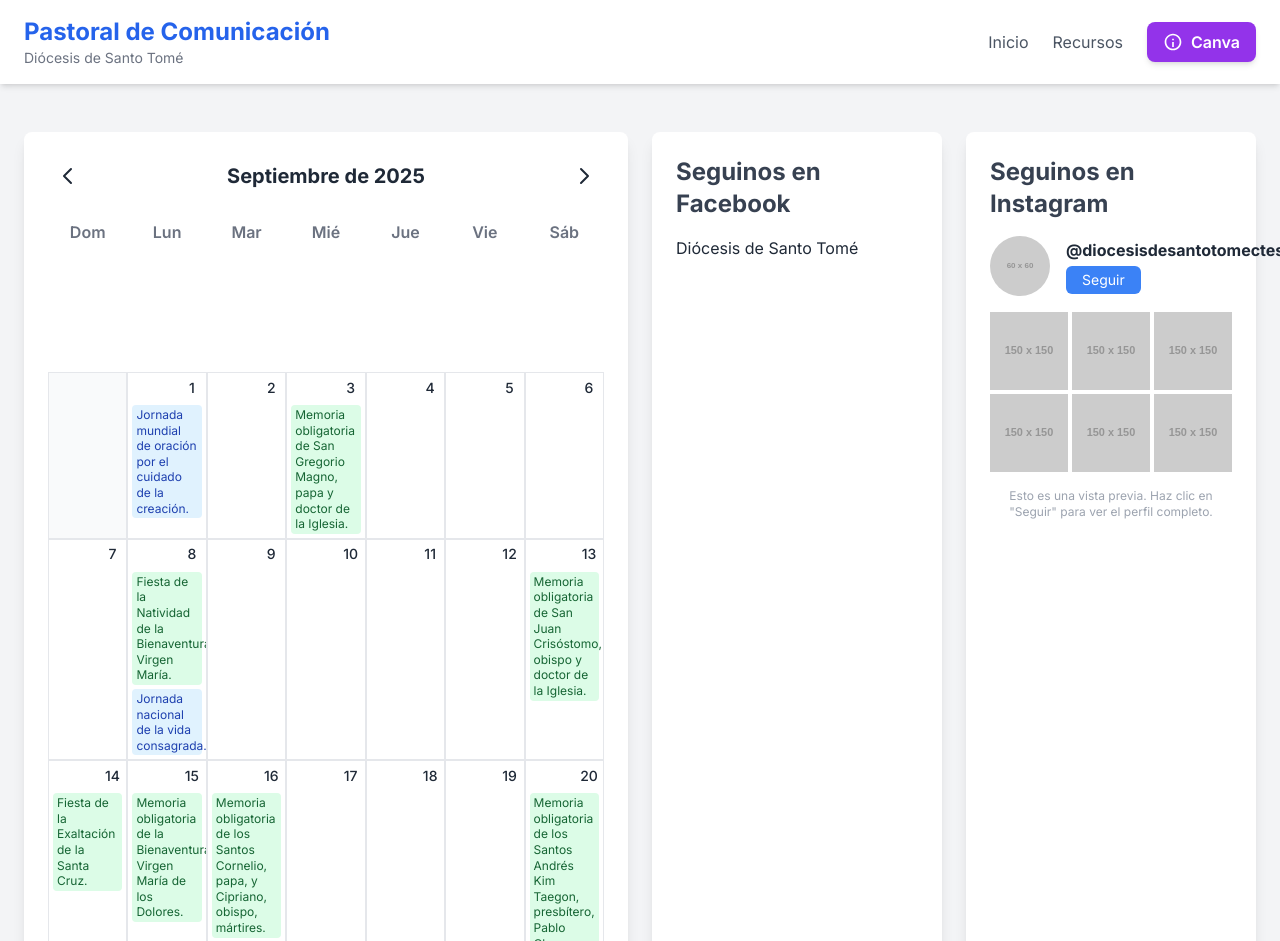
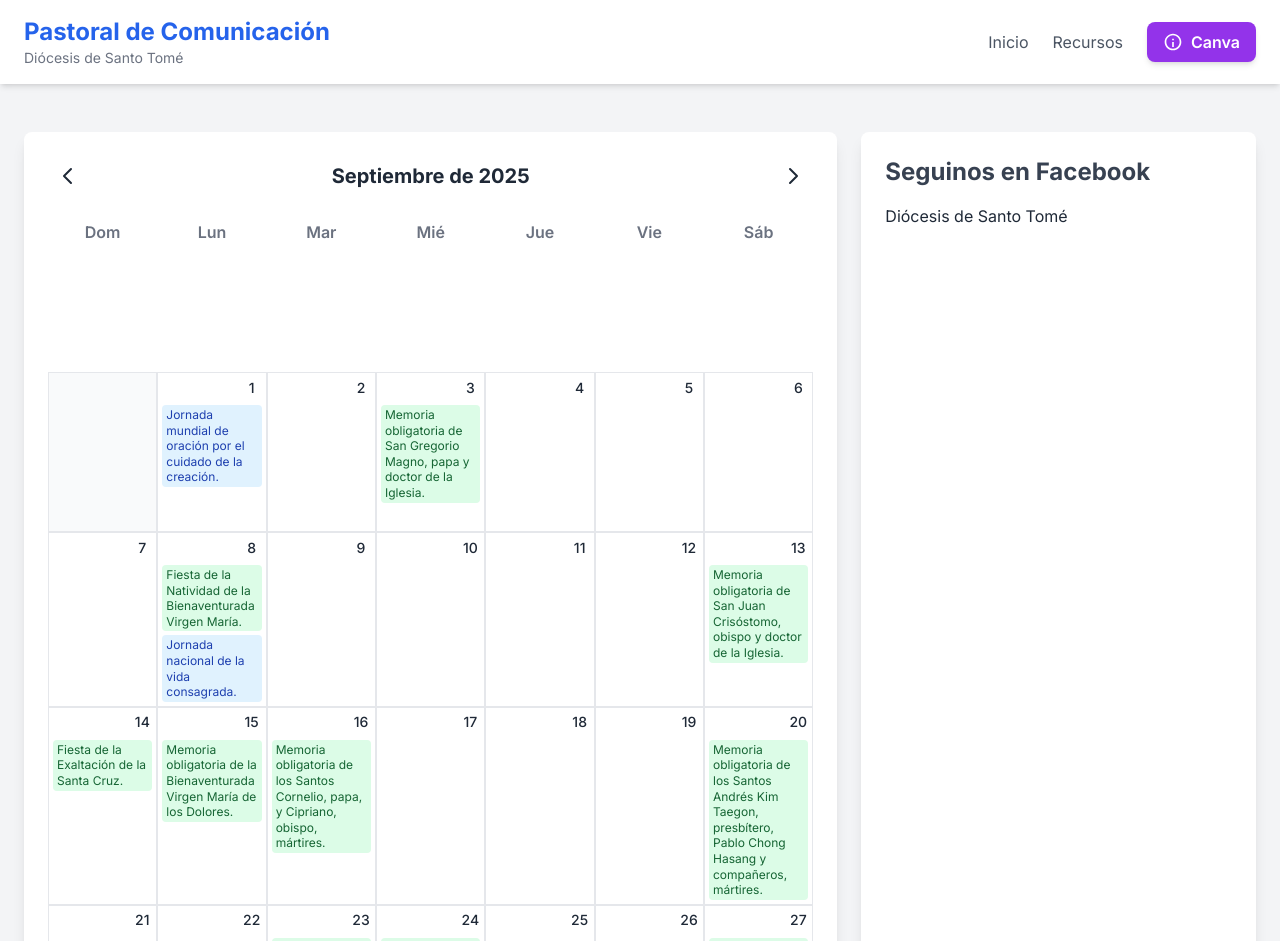
Before and after one commit to parroquiasanjose/pastoraldelacomunicacion, a plain HTML site: page index.html in a window 1280 px wide. Shown: the top 941 px of the page. Drawn offline with nearby package versions, Linux system fonts and the light colour scheme; placeholder pictures from the web are drawn by us.

Commit message:
Update index.html

```diff
--- a/index.html
+++ b/index.html
@@ -97,7 +97,7 @@
 
     <!-- Contenido Principal -->
     <main class="container mx-auto p-4 md:p-6 mt-6">
-        <div class="grid grid-cols-1 lg:grid-cols-4 gap-6">
+        <div class="grid grid-cols-1 lg:grid-cols-3 gap-6">
 
             <!-- Columna del Calendario -->
             <div class="lg:col-span-2 bg-white p-6 rounded-lg shadow-lg">
@@ -142,28 +142,6 @@
                      </div>
                  </div>
             </div>
-
-            <!-- Columna de Instagram -->
-            <div class="bg-white p-6 rounded-lg shadow-lg flex flex-col">
-                <h3 class="text-2xl font-bold mb-4 text-gray-700">Seguinos en Instagram</h3>
-                <div class="flex items-center mb-4">
-                    <img src="https://placehold.co/60x60/E1306C/white?text=DST" alt="Logo Diócesis" class="rounded-full mr-4">
-                    <div>
-                        <p class="font-bold">@diocesisdesantotomectes</p>
-                        <a href="https://www.instagram.com/diocesisdesantotomectes/" target="_blank" rel="noopener noreferrer" class="inline-block mt-1 bg-blue-500 text-white px-4 py-1 rounded-md text-sm hover:bg-blue-600 transition">Seguir</a>
-                    </div>
-                </div>
-                <div class="grid grid-cols-3 gap-1">
-                    <img src="https://placehold.co/150x150/cccccc/ffffff?text=Post" alt="Post de Instagram" class="w-full h-auto aspect-square object-cover">
-                    <img src="https://placehold.co/150x150/cccccc/ffffff?text=Post" alt="Post de Instagram" class="w-full h-auto aspect-square object-cover">
-                    <img src="https://placehold.co/150x150/cccccc/ffffff?text=Post" alt="Post de Instagram" class="w-full h-auto aspect-square object-cover">
-                    <img src="https://placehold.co/150x150/cccccc/ffffff?text=Post" alt="Post de Instagram" class="w-full h-auto aspect-square object-cover">
-                    <img src="https://placehold.co/150x150/cccccc/ffffff?text=Post" alt="Post de Instagram" class="w-full h-auto aspect-square object-cover">
-                    <img src="https://placehold.co/150x150/cccccc/ffffff?text=Post" alt="Post de Instagram" class="w-full h-auto aspect-square object-cover">
-                </div>
-                 <p class="text-xs text-gray-400 mt-4 text-center">Esto es una vista previa. Haz clic en "Seguir" para ver el perfil completo.</p>
-            </div>
-
         </div>
     </main>
 
```
